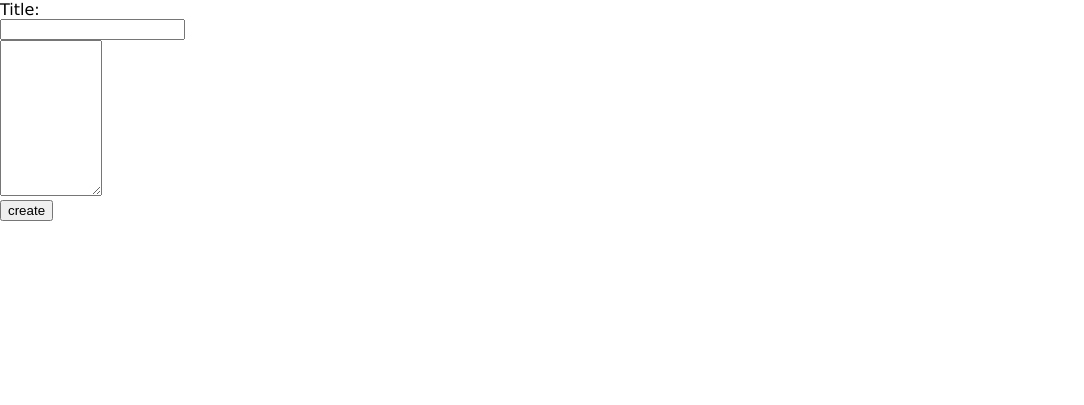
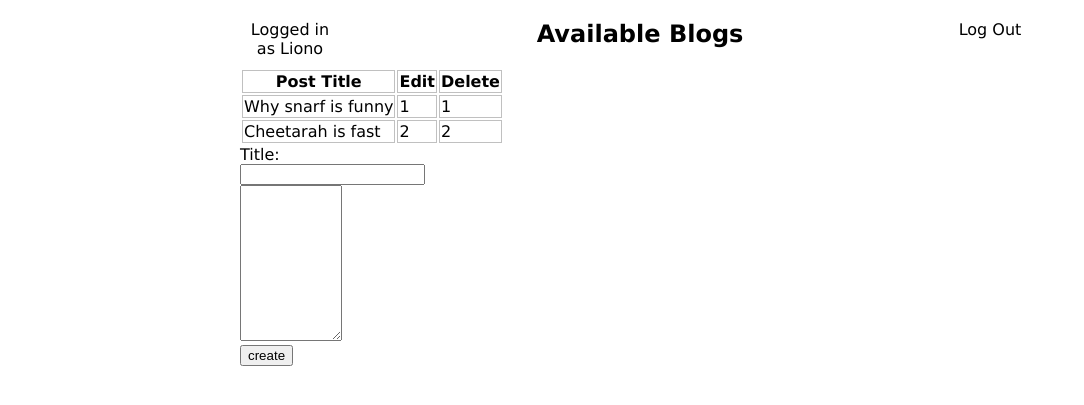
Before and after one commit to sqlmdxdude/WebProgrammingProject2, a PHP site: page /post.php in a window 1280 px wide. Shown: the top 405 px of the page, without its empty margins (0-1084 px from the left). Run offline with PHP 8.4, Linux system fonts and the light colour scheme; data comes from the database, SQL or seed files in the repository.

Commit message:
Post
Posts are displayed. Need to get the create working

```diff
--- a/post.php
+++ b/post.php
@@ -13,10 +13,17 @@
 		<link href="badass.css" type="text/css" rel="Stylesheet" media="screen" />
 	</head>
 	<body>
+        <div id="main">
+        <div id="header"><div id="loginstatus"><?php echo "Logged in as ".  $_SESSION["AUTHENTICATED_USER"]; ?></div>
+            <div id="logout"><a href="registerLogin.php">Log Out</a></div><h2>Available Blogs</h2></div>
         <?php
             $results = getAllPosts($_SESSION["AUTHENTICATED_BLOGID"]);
+            if(mysqli_num_rows($results)>0){
+            ?><table id="userposts"><tr><th>Post Title</th><th>Edit</th><th>Delete</th></tr><?php
             while($row=mysqli_fetch_assoc($results)){
-
+                echo "<tr><td>".$row["title"]."</td><td>".$row["postID"]."</td><td>".$row["postID"]."</td></tr>";
+                }
+            ?></table><?php
             }
          ?>
 		<form name="form_post" action="" method="post" onsubmit="validate()">
@@ -107,5 +114,6 @@
 				}
 			}
 		?>
+        </div>
 	</body>
 </html>
```
